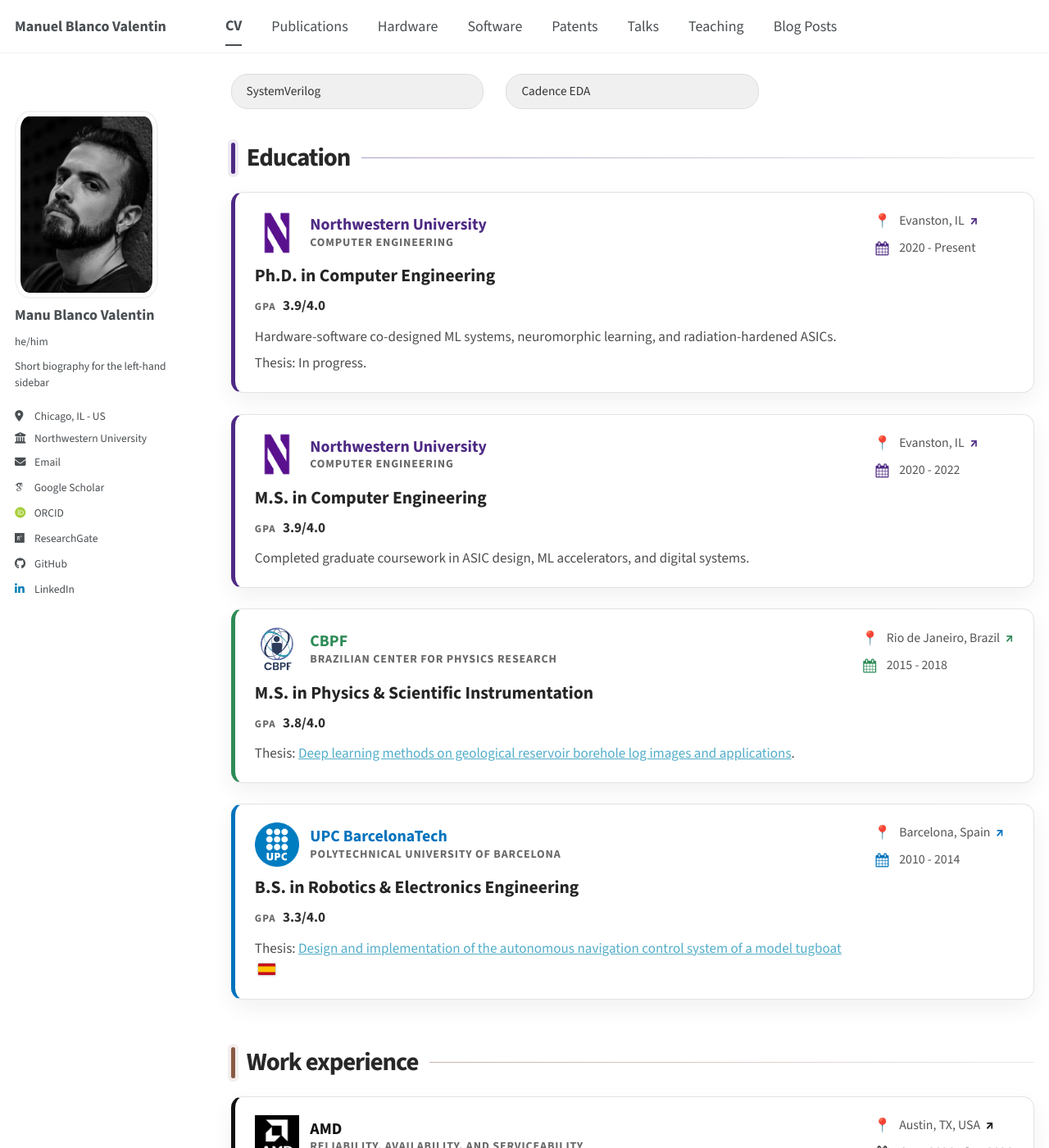
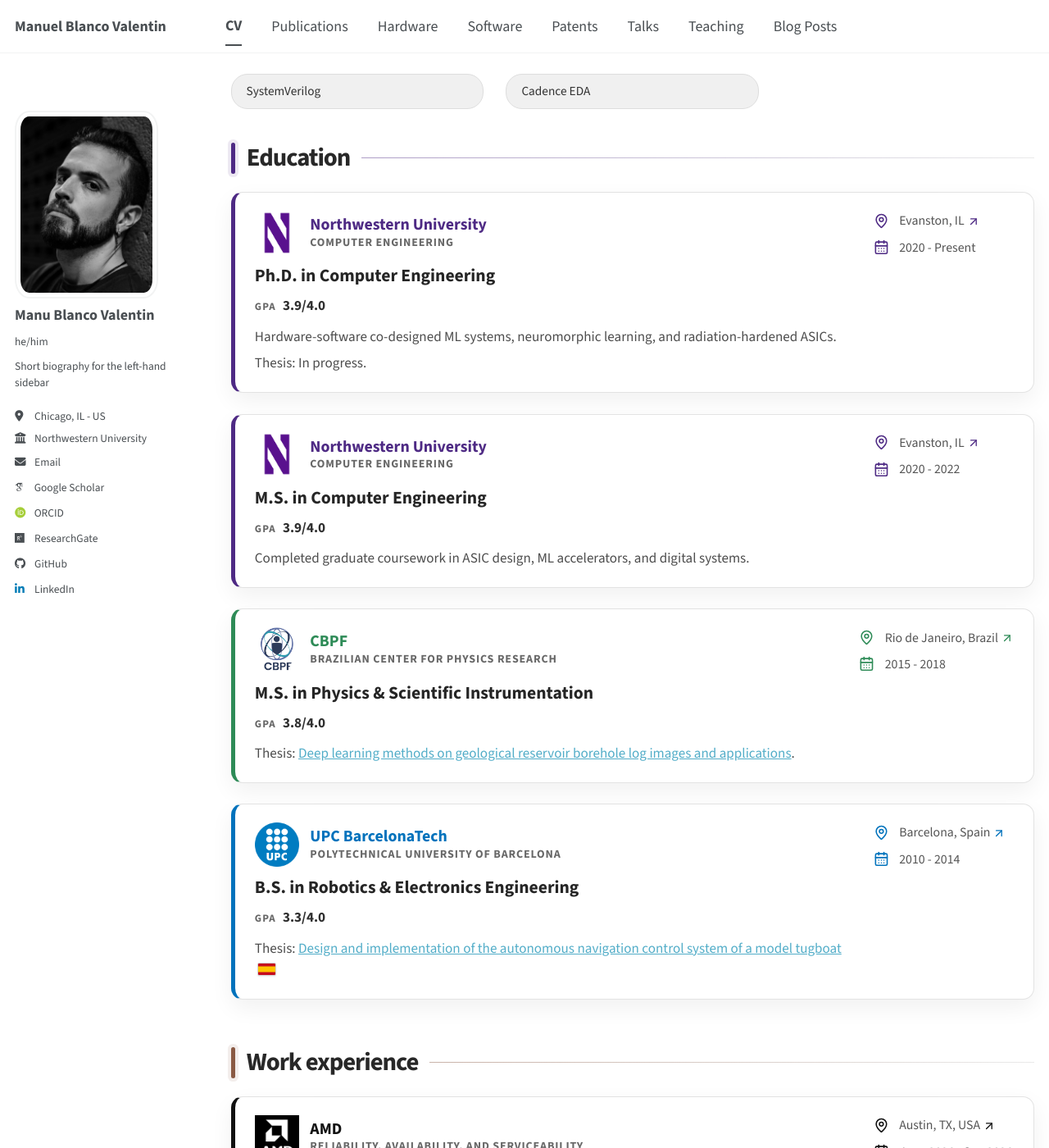
Before and after one commit to manuelblancovalentin/manuelblancovalentin.github.io, a Jekyll site: the page built from _pages/cv.md, in a window 1280 px wide and 1400 px high, scrolled down 617 px. Shown: the whole window at 82% size. Built offline with Jekyll 4.4.1, drawn with Linux system fonts in a browser that asks for light colours; some web fonts are replaced; a script bundle is joined from its source files by our own code; library files that are not in the unit come from our copies.

Commit message:
Use Lucide icons in CV cards

```diff
--- a/_includes/cv-education-card.html
+++ b/_includes/cv-education-card.html
@@ -47,19 +47,19 @@
     {% if include.location %}
       {% if include.location_url %}
         <a class="cv-education-card__meta-item cv-education-card__meta-link" href="{{ include.location_url }}" target="_blank" rel="noopener noreferrer">
-          <span class="cv-education-card__meta-emoji" aria-hidden="true">📍</span>
-          <span class="cv-education-card__meta-text">{{ include.location }} <span class="cv-education-card__external-icon" aria-hidden="true">↗</span></span>
+          {% include lucide-icon.html name="map-pin" class="cv-education-card__meta-icon" size=17 %}
+          <span class="cv-education-card__meta-text">{{ include.location }} {% include lucide-icon.html name="arrow-up-right" class="cv-education-card__external-icon" size=14 %}</span>
         </a>
       {% else %}
         <div class="cv-education-card__meta-item">
-          <span class="cv-education-card__meta-emoji" aria-hidden="true">📍</span>
+          {% include lucide-icon.html name="map-pin" class="cv-education-card__meta-icon" size=17 %}
           <span>{{ include.location }}</span>
         </div>
       {% endif %}
     {% endif %}
     {% if include.timeline %}
       <div class="cv-education-card__meta-item">
-        <i class="fa fa-calendar-alt" aria-hidden="true"></i>
+        {% include lucide-icon.html name="calendar-days" class="cv-education-card__meta-icon" size=17 %}
         <span>{{ include.timeline }}</span>
       </div>
     {% endif %}
--- a/_includes/cv-work-card.html
+++ b/_includes/cv-work-card.html
@@ -62,19 +62,19 @@
     {% if include.location %}
       {% if include.location_url %}
         <a class="cv-work-card__meta-item cv-work-card__meta-link" href="{{ include.location_url }}" target="_blank" rel="noopener noreferrer">
-          <span class="cv-work-card__meta-emoji" aria-hidden="true">📍</span>
-          <span class="cv-work-card__meta-text">{{ include.location }} <span class="cv-work-card__external-icon" aria-hidden="true">↗</span></span>
+          {% include lucide-icon.html name="map-pin" class="cv-work-card__meta-icon" size=17 %}
+          <span class="cv-work-card__meta-text">{{ include.location }} {% include lucide-icon.html name="arrow-up-right" class="cv-work-card__external-icon" size=14 %}</span>
         </a>
       {% else %}
         <div class="cv-work-card__meta-item">
-          <span class="cv-work-card__meta-emoji" aria-hidden="true">📍</span>
+          {% include lucide-icon.html name="map-pin" class="cv-work-card__meta-icon" size=17 %}
           <span>{{ include.location }}</span>
         </div>
       {% endif %}
     {% endif %}
     {% if include.timeline %}
       <div class="cv-work-card__meta-item">
-        <i class="fa fa-calendar-alt" aria-hidden="true"></i>
+        {% include lucide-icon.html name="calendar-days" class="cv-work-card__meta-icon" size=17 %}
         <span>{{ include.timeline }}</span>
       </div>
     {% endif %}
--- /dev/null
+++ b/_includes/lucide-icon.html
@@ -0,0 +1,80 @@
+{% assign icon = include.name | default: 'circle' %}
+{% assign icon_class = include.class | default: 'lucide-icon' %}
+{% assign icon_size = include.size | default: 18 %}
+
+<svg class="{{ icon_class }}" xmlns="http://www.w3.org/2000/svg" width="{{ icon_size }}" height="{{ icon_size }}" viewBox="0 0 24 24" fill="none" stroke="currentColor" stroke-width="2" stroke-linecap="round" stroke-linejoin="round" aria-hidden="true" focusable="false">
+  {% case icon %}
+    {% when 'arrow-up-right' %}
+      <path d="M7 7h10v10"></path>
+      <path d="M7 17 17 7"></path>
+    {% when 'map-pin' %}
+      <path d="M20 10c0 4.993-5.539 10.193-7.399 11.799a1 1 0 0 1-1.202 0C9.539 20.193 4 14.993 4 10a8 8 0 0 1 16 0"></path>
+      <circle cx="12" cy="10" r="3"></circle>
+    {% when 'calendar-days' %}
+      <path d="M8 2v4"></path>
+      <path d="M16 2v4"></path>
+      <rect width="18" height="18" x="3" y="4" rx="2"></rect>
+      <path d="M3 10h18"></path>
+      <path d="M8 14h.01"></path>
+      <path d="M12 14h.01"></path>
+      <path d="M16 14h.01"></path>
+      <path d="M8 18h.01"></path>
+      <path d="M12 18h.01"></path>
+      <path d="M16 18h.01"></path>
+    {% when 'brain' %}
+      <path d="M12 18V5"></path>
+      <path d="M15 13a4.17 4.17 0 0 1-3-4 4.17 4.17 0 0 1-3 4"></path>
+      <path d="M17.598 6.5A3 3 0 1 0 12 5a3 3 0 1 0-5.598 1.5"></path>
+      <path d="M17.997 5.125a4 4 0 0 1 2.526 5.77"></path>
+      <path d="M18 18a4 4 0 0 0 2-7.464"></path>
+      <path d="M19.967 17.483A4 4 0 1 1 12 18a4 4 0 1 1-7.967-.517"></path>
+      <path d="M6 18a4 4 0 0 1-2-7.464"></path>
+      <path d="M6.003 5.125a4 4 0 0 0-2.526 5.77"></path>
+    {% when 'microchip' %}
+      <path d="M18 12h2"></path>
+      <path d="M18 16h2"></path>
+      <path d="M18 8h2"></path>
+      <path d="M4 12h2"></path>
+      <path d="M4 16h2"></path>
+      <path d="M4 8h2"></path>
+      <path d="M12 18v2"></path>
+      <path d="M8 18v2"></path>
+      <path d="M16 18v2"></path>
+      <path d="M12 4v2"></path>
+      <path d="M8 4v2"></path>
+      <path d="M16 4v2"></path>
+      <rect width="12" height="12" x="6" y="6" rx="2"></rect>
+      <rect width="4" height="4" x="10" y="10" rx="1"></rect>
+    {% when 'atom' %}
+      <circle cx="12" cy="12" r="1"></circle>
+      <path d="M20.2 20.2c2.04-2.03.02-7.35-4.5-11.88-4.54-4.52-9.85-6.54-11.9-4.5-2.03 2.04-.01 7.35 4.52 11.9 4.53 4.52 9.85 6.54 11.88 4.48Z"></path>
+      <path d="M15.7 15.7c4.53-4.54 6.55-9.86 4.5-11.9-2.03-2.03-7.35-.01-11.88 4.52-4.53 4.53-6.55 9.85-4.5 11.88 2.04 2.04 7.35.02 11.88-4.5Z"></path>
+    {% when 'snowflake' %}
+      <path d="m10 20 1.25-2.5L14 20"></path>
+      <path d="M10 4h4"></path>
+      <path d="M12 2v20"></path>
+      <path d="m4.93 4.93 14.14 14.14"></path>
+      <path d="M4.93 19.07 19.07 4.93"></path>
+      <path d="M2 12h20"></path>
+      <path d="m20 10-2.5 1.25L20 14"></path>
+      <path d="m4 10 2.5 1.25L4 14"></path>
+      <path d="m14 4-1.25 2.5L10 4"></path>
+    {% when 'droplet' %}
+      <path d="M12 22a7 7 0 0 0 7-7c0-2-1-3.9-3-5.5S12 2 12 2 10 7.9 8 9.5 5 13 5 15a7 7 0 0 0 7 7Z"></path>
+    {% when 'telescope' %}
+      <path d="m10.065 12.493-6.18 1.318a.934.934 0 0 1-1.108-.702l-.537-2.15a.934.934 0 0 1 .691-1.126l6.147-1.576"></path>
+      <path d="m13.56 11.747 4.332-.924"></path>
+      <path d="m16 21-3.105-6.21"></path>
+      <path d="M16.485 5.94 18.52 4.5a1.5 1.5 0 0 1 2.1.355l1.4 1.96a1.5 1.5 0 0 1-.356 2.1l-2.035 1.44"></path>
+      <path d="m9.5 6.5 7 7"></path>
+      <path d="m11 21 3.105-6.21"></path>
+      <path d="m7 21 4.5-9"></path>
+      <path d="m15.5 5.5 3 3"></path>
+    {% when 'graduation-cap' %}
+      <path d="M21.42 10.922a1 1 0 0 0-.019-1.838L12.83 5.18a2 2 0 0 0-1.66 0L2.6 9.08a1 1 0 0 0 0 1.832l8.57 3.908a2 2 0 0 0 1.66 0z"></path>
+      <path d="M22 10v6"></path>
+      <path d="M6 12.5V16a6 3 0 0 0 12 0v-3.5"></path>
+    {% else %}
+      <circle cx="12" cy="12" r="10"></circle>
+  {% endcase %}
+</svg>
--- a/_pages/cv.md
+++ b/_pages/cv.md
@@ -264,7 +264,12 @@ Thesis: [Design and implementation of the autonomous navigation control system o
   {% if topic_count > 0 %}
     <article class="cv-publication-topic-card" style="--cv-publication-topic-accent: {{ topic.accent | default: '#7b61ff' }};">
       <div class="cv-publication-topic-card__header">
-        <h3>{{ topic.title }}</h3>
+        <h3>
+          {% if topic.icon %}
+            {% include lucide-icon.html name=topic.icon class="cv-publication-topic-card__icon" size=19 %}
+          {% endif %}
+          <span>{{ topic.title }}</span>
+        </h3>
         <span>{{ topic_count }}</span>
       </div>
       <ul class="cv-publication-topic-card__list">
--- a/_sass/layout/_cv.scss
+++ b/_sass/layout/_cv.scss
@@ -299,17 +299,18 @@ html[data-theme='dark'] .cv-section-heading::after {
   line-height: 1.3;
 }
 
-.cv-education-card__meta-item i,
-.cv-education-card__meta-emoji {
+.cv-education-card__meta-icon {
   color: var(--cv-education-accent);
-  font-size: 0.95rem;
-  line-height: 1.25;
-  text-align: center;
+  display: block;
+  width: 1.05rem;
+  height: 1.05rem;
+  margin-top: 0.02rem;
 }
 
-.cv-education-card__meta-emoji {
-  display: inline-block;
-  font-family: "Apple Color Emoji", "Segoe UI Emoji", "Noto Color Emoji", sans-serif;
+.cv-education-card__meta-text {
+  display: inline-flex;
+  align-items: center;
+  gap: 0.16rem;
 }
 
 .cv-education-card__meta-link,
@@ -331,12 +332,10 @@ html[data-theme='dark'] .cv-section-heading::after {
 
 .cv-education-card__external-icon {
   display: inline-block;
-  margin-left: 0.18rem;
   color: var(--cv-education-accent);
-  font-size: 0.82em;
-  font-weight: 800;
-  line-height: 1;
-  transform: translateY(-0.03em);
+  width: 0.88rem;
+  height: 0.88rem;
+  transform: translateY(0.02em);
 }
 
 html[data-theme='dark'] .cv-education-card {
@@ -495,17 +494,18 @@ html[data-theme='dark'] .cv-education-card__meta {
   line-height: 1.3;
 }
 
-.cv-work-card__meta-item i,
-.cv-work-card__meta-emoji {
+.cv-work-card__meta-icon {
   color: var(--cv-work-accent);
-  font-size: 0.95rem;
-  line-height: 1.25;
-  text-align: center;
+  display: block;
+  width: 1.05rem;
+  height: 1.05rem;
+  margin-top: 0.02rem;
 }
 
-.cv-work-card__meta-emoji {
-  display: inline-block;
-  font-family: "Apple Color Emoji", "Segoe UI Emoji", "Noto Color Emoji", sans-serif;
+.cv-work-card__meta-text {
+  display: inline-flex;
+  align-items: center;
+  gap: 0.16rem;
 }
 
 .cv-work-card__meta-link,
@@ -527,12 +527,10 @@ html[data-theme='dark'] .cv-education-card__meta {
 
 .cv-work-card__external-icon {
   display: inline-block;
-  margin-left: 0.18rem;
   color: var(--cv-work-accent);
-  font-size: 0.82em;
-  font-weight: 800;
-  line-height: 1;
-  transform: translateY(-0.03em);
+  width: 0.88rem;
+  height: 0.88rem;
+  transform: translateY(0.02em);
 }
 
 html[data-theme='dark'] .cv-work-card {
@@ -748,6 +746,9 @@ html[data-theme='dark'] .cv-skill-chip__level {
 }
 
 .cv-publication-topic-card__header h3 {
+  display: inline-flex;
+  align-items: center;
+  gap: 0.45rem;
   margin: 0;
   color: #252525;
   font-size: 1rem;
@@ -755,7 +756,15 @@ html[data-theme='dark'] .cv-skill-chip__level {
   line-height: 1.2;
 }
 
-.cv-publication-topic-card__header span {
+.cv-publication-topic-card__icon {
+  display: inline-block;
+  flex: 0 0 auto;
+  width: 1.15rem;
+  height: 1.15rem;
+  color: var(--cv-publication-topic-accent);
+}
+
+.cv-publication-topic-card__header > span {
   display: inline-flex;
   align-items: center;
   justify-content: center;
```
Also changed, not shown: _data/cv_publication_topics.yml (+7 -0 lines).
